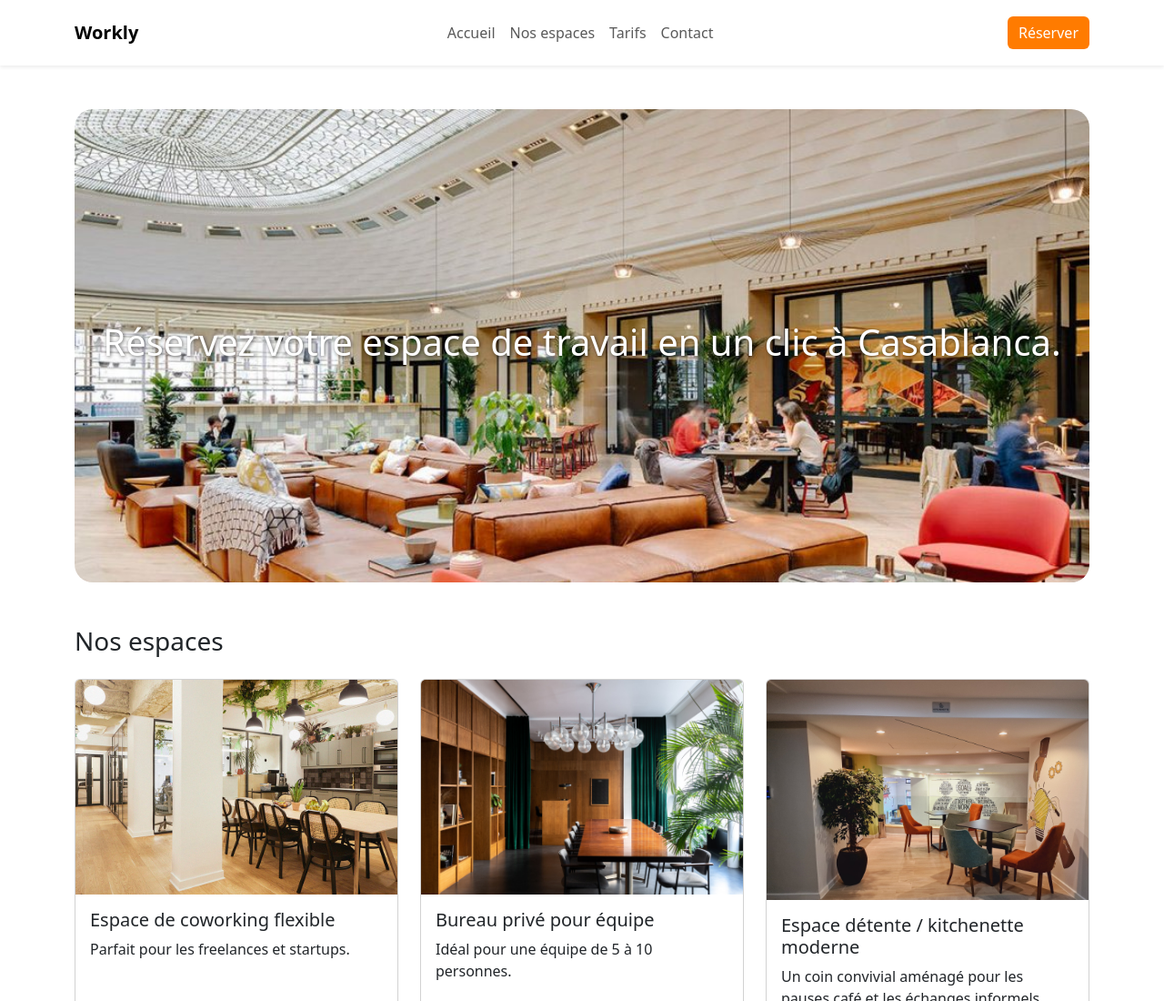
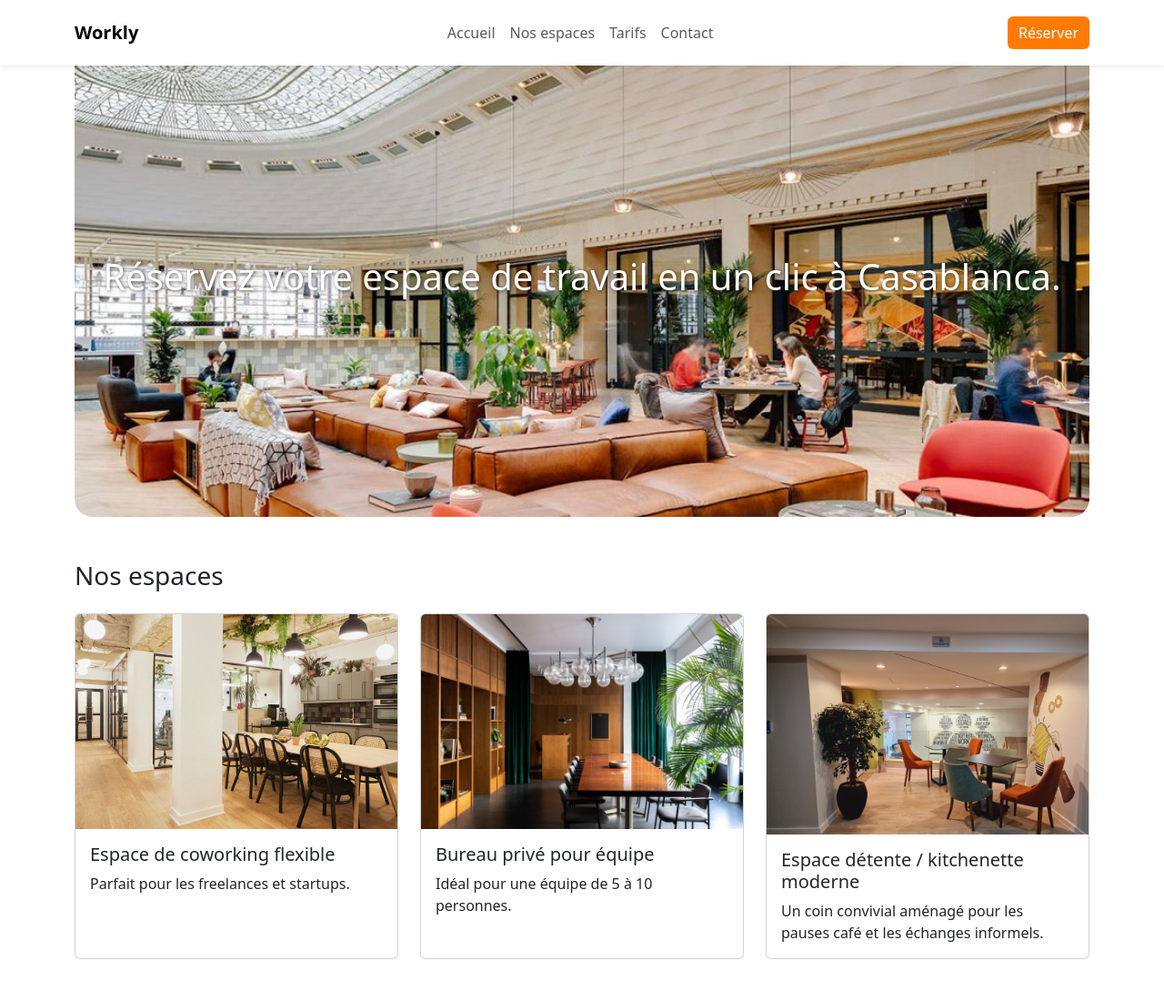
Before and after one commit to asmaaghayyate/Projet-workly, a plain HTML site: page index.html in a window 1280 px wide. Shown: the top 1100 px of the page at 91% size. Drawn offline with nearby package versions, Linux system fonts and the light colour scheme.

Commit message:
fixation de la barre de navigation

```diff
--- a/index.html
+++ b/index.html
@@ -14,7 +14,7 @@
 <body>
 
   <!-- Navbar -->
-  <nav class="navbar navbar-expand-lg bg-white shadow-sm py-3">
+<nav class="navbar navbar-expand-lg bg-white shadow-sm py-3 fixed-top">
   <div class="container">
     <a class="navbar-brand fw-bold" href="#">Workly</a>
 
```
